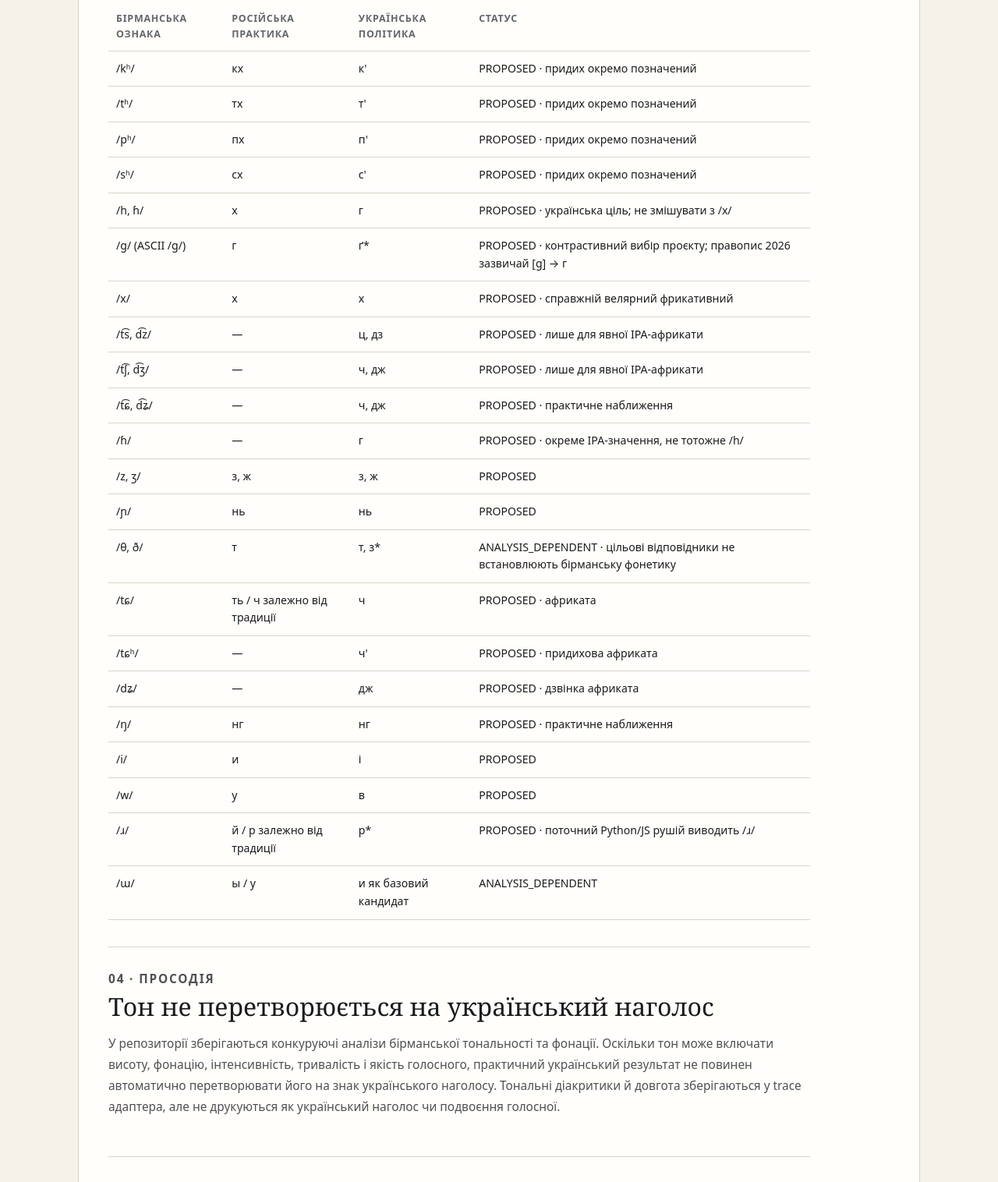
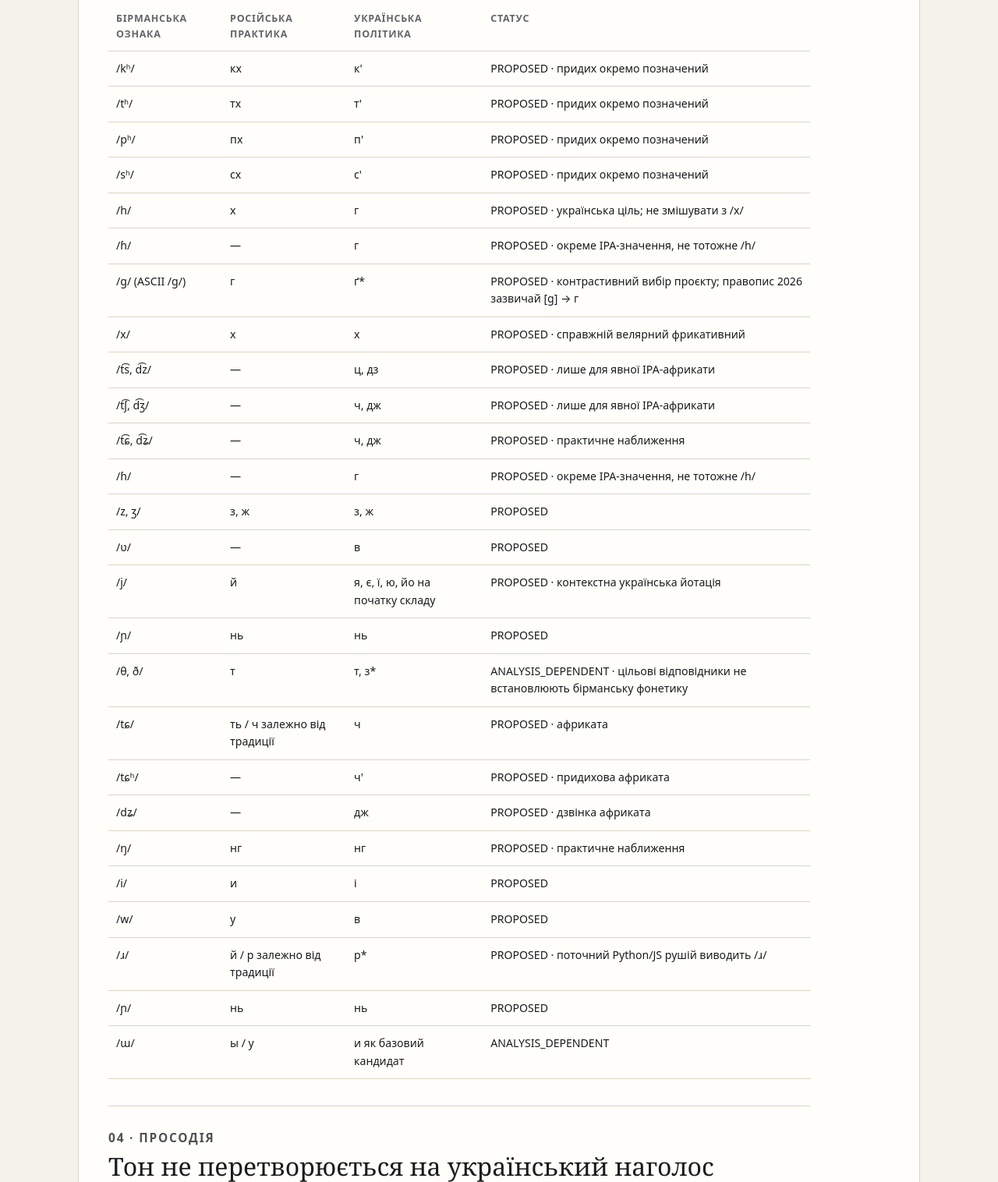
Before and after one commit to ClippyFirst/Burmese-Ukrainian-Phonetic-System-, a website: page system.html in a window 1280 px wide. Shown: the part 1671-3187 px from the top of the page at 78% size. Drawn offline with Linux system fonts and the light colour scheme.

Commit message:
docs: clarify Burmese h g x distinctions and target affricates

```diff
--- a/system.html
+++ b/system.html
@@ -24,7 +24,8 @@
 <tr><td>/tʰ/</td><td>тх</td><td>т'</td><td>PROPOSED · придих окремо позначений</td></tr>
 <tr><td>/pʰ/</td><td>пх</td><td>п'</td><td>PROPOSED · придих окремо позначений</td></tr>
 <tr><td>/sʰ/</td><td>сх</td><td>с'</td><td>PROPOSED · придих окремо позначений</td></tr>
-<tr><td>/h, ɦ/</td><td>х</td><td>г</td><td>PROPOSED · українська ціль; не змішувати з /x/</td></tr>
+<tr><td>/h/</td><td>х</td><td>г</td><td>PROPOSED · українська ціль; не змішувати з /x/</td></tr>
+<tr><td>/ɦ/</td><td>—</td><td>г</td><td>PROPOSED · окреме IPA-значення, не тотожне /h/</td></tr>
 <tr><td>/ɡ/ (ASCII /g/)</td><td>г</td><td>ґ*</td><td>PROPOSED · контрастивний вибір проєкту; правопис 2026 зазвичай [g] → г</td></tr>
 <tr><td>/x/</td><td>х</td><td>х</td><td>PROPOSED · справжній велярний фрикативний</td></tr>
 <tr><td>/t͡s, d͡z/</td><td>—</td><td>ц, дз</td><td>PROPOSED · лише для явної IPA-африкати</td></tr>
@@ -32,6 +33,8 @@
 <tr><td>/t͡ɕ, d͡ʑ/</td><td>—</td><td>ч, дж</td><td>PROPOSED · практичне наближення</td></tr>
 <tr><td>/ɦ/</td><td>—</td><td>г</td><td>PROPOSED · окреме IPA-значення, не тотожне /h/</td></tr>
 <tr><td>/z, ʒ/</td><td>з, ж</td><td>з, ж</td><td>PROPOSED</td></tr>
+<tr><td>/ʋ/</td><td>—</td><td>в</td><td>PROPOSED</td></tr>
+<tr><td>/j/</td><td>й</td><td>я, є, ї, ю, йо на початку складу</td><td>PROPOSED · контекстна українська йотація</td></tr>
 <tr><td>/ɲ/</td><td>нь</td><td>нь</td><td>PROPOSED</td></tr>
 <tr><td>/θ, ð/</td><td>т</td><td>т, з*</td><td>ANALYSIS_DEPENDENT · цільові відповідники не встановлюють бірманську фонетику</td></tr>
 <tr><td>/tɕ/</td><td>ть / ч залежно від традиції</td><td>ч</td><td>PROPOSED · африката</td></tr>
@@ -41,6 +44,7 @@
 <tr><td>/i/</td><td>и</td><td>і</td><td>PROPOSED</td></tr>
 <tr><td>/w/</td><td>у</td><td>в</td><td>PROPOSED</td></tr>
 <tr><td>/ɹ/</td><td>й / р залежно від традиції</td><td>р*</td><td>PROPOSED · поточний Python/JS рушій виводить /ɹ/</td></tr>
+<tr><td>/ɲ/</td><td>нь</td><td>нь</td><td>PROPOSED</td></tr>
 <tr><td>/ɯ/</td><td>ы / у</td><td>и як базовий кандидат</td><td>ANALYSIS_DEPENDENT</td></tr>
 </tbody></table></div></section>
 <section><p class="kicker">04 · Просодія</p><h2>Тон не перетворюється на український наголос</h2><p>У репозиторії зберігаються конкуруючі аналізи бірманської тональності та фонації. Оскільки тон може включати висоту, фонацію, інтенсивність, тривалість і якість голосного, практичний український результат не повинен автоматично перетворювати його на знак українського наголосу. Тональні діакритики й довгота зберігаються у trace адаптера, але не друкуються як український наголос чи подвоєння голосної.</p></section>
```
